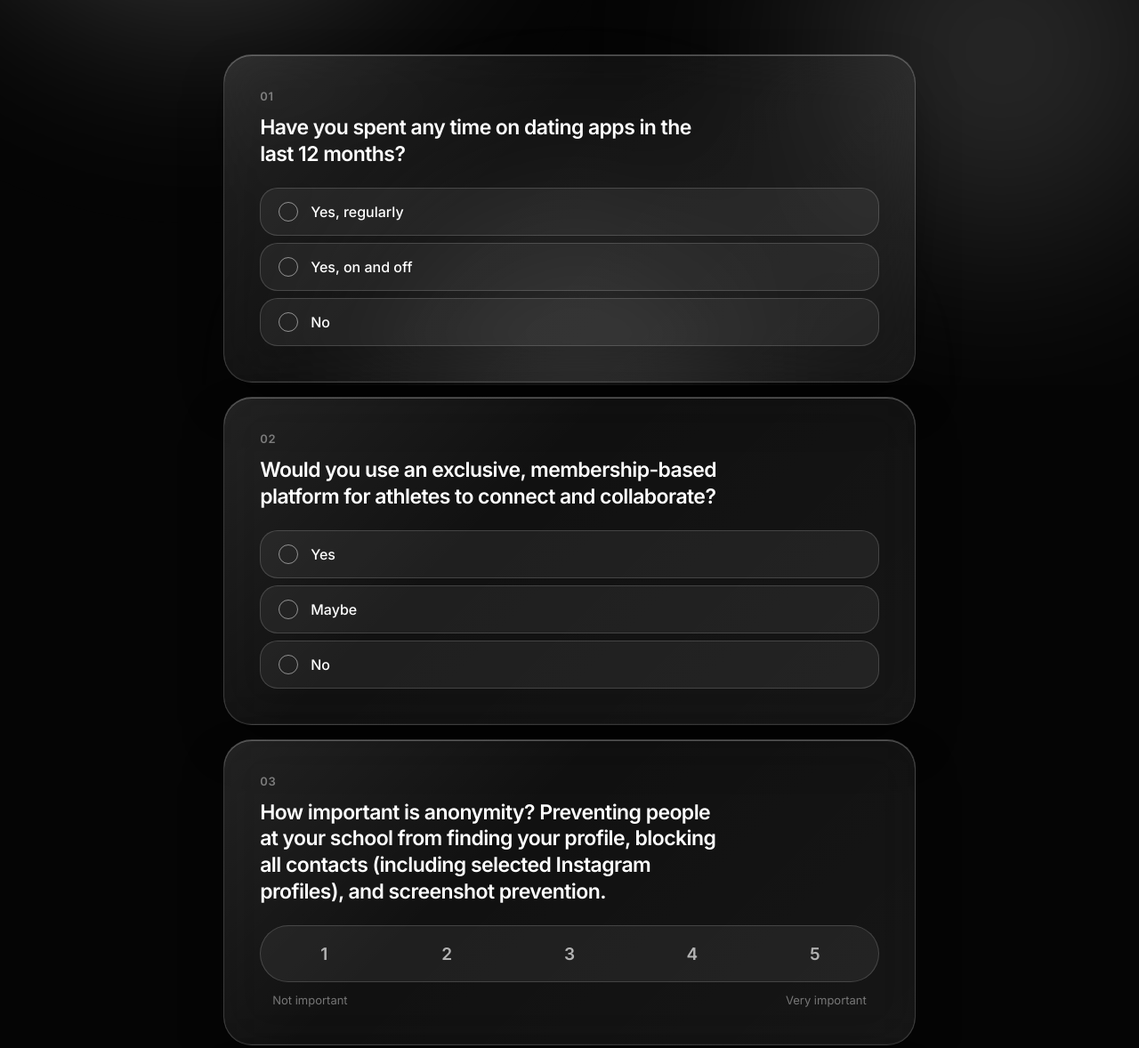
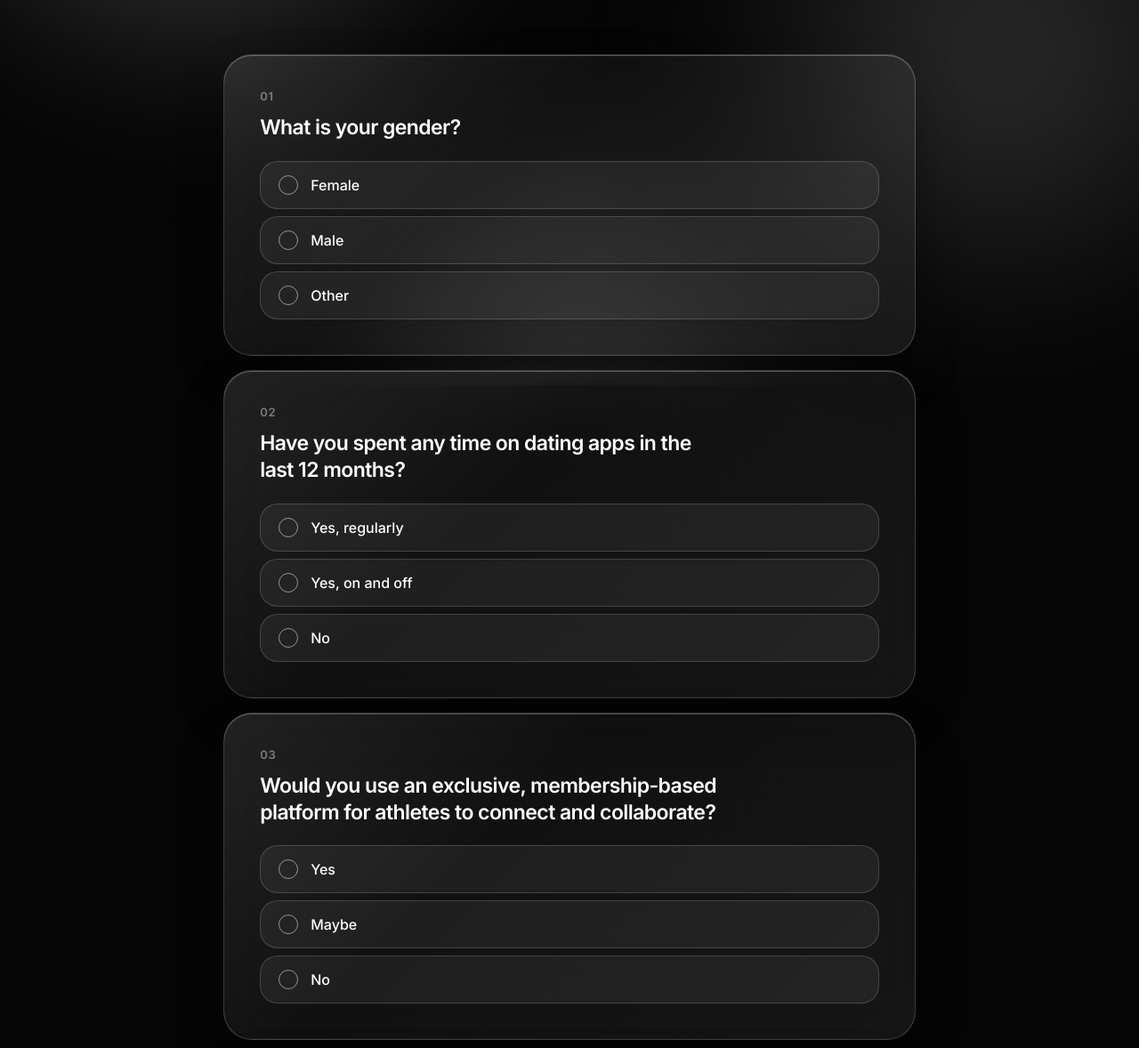
Before and after one commit to emmettmack/lettered-survey, a plain HTML site: page index.html in a window 1280 px wide. Shown: the part 367-1545 px from the top of the page at 89% size. Drawn offline with Linux system fonts and the light colour scheme.

Commit message:
Add files via upload

```diff
--- a/index.html
+++ b/index.html
@@ -4,9 +4,9 @@
 <meta charset="utf-8">
 <meta name="viewport" content="width=device-width, initial-scale=1">
 <title>Lettered – Quick survey</title>
-<meta name="description" content="Four quick questions about a private, membership-based app for athletes. Every question is optional and answers are anonymous.">
+<meta name="description" content="Five quick questions about a private, membership-based app for athletes. Every question is optional and answers are anonymous.">
 <meta property="og:title" content="Lettered – Quick survey">
-<meta property="og:description" content="Four questions. All optional. Fully anonymous.">
+<meta property="og:description" content="Five questions. All optional. Fully anonymous.">
 <meta name="robots" content="noindex">
 <link rel="preconnect" href="https://fonts.googleapis.com">
 <link rel="preconnect" href="https://fonts.gstatic.com" crossorigin>
@@ -31,10 +31,23 @@
   </section>
 
   <form class="form" id="survey" novalidate>
+    <!-- Gender -->
+    <div class="q glass">
+      <fieldset>
+        <legend><span class="num">01</span>What is your gender?</legend>
+        <div class="body opts">
+          <input type="radio" name="q0" id="q0a" value="Female"><label for="q0a">Female</label>
+          <input type="radio" name="q0" id="q0b" value="Male"><label for="q0b">Male</label>
+          <input type="radio" name="q0" id="q0c" value="Other"><label for="q0c">Other</label>
+        </div>
+        <button type="button" class="clear hidden" data-clear="q0">Clear selection</button>
+      </fieldset>
+    </div>
+
     <!-- Q1 -->
     <div class="q glass">
       <fieldset>
-        <legend><span class="num">01</span>Have you spent any time on dating apps in the last 12 months?</legend>
+        <legend><span class="num">02</span>Have you spent any time on dating apps in the last 12 months?</legend>
         <div class="body opts">
           <input type="radio" name="q1" id="q1a" value="Yes, regularly"><label for="q1a">Yes, regularly</label>
           <input type="radio" name="q1" id="q1b" value="Yes, on and off"><label for="q1b">Yes, on and off</label>
@@ -47,7 +60,7 @@
     <!-- Q2 -->
     <div class="q glass">
       <fieldset>
-        <legend><span class="num">02</span>Would you use an exclusive, membership-based platform for athletes to connect and collaborate?</legend>
+        <legend><span class="num">03</span>Would you use an exclusive, membership-based platform for athletes to connect and collaborate?</legend>
         <div class="body opts">
           <input type="radio" name="q2" id="q2a" value="Yes"><label for="q2a">Yes</label>
           <input type="radio" name="q2" id="q2b" value="Maybe"><label for="q2b">Maybe</label>
@@ -60,7 +73,7 @@
     <!-- Q3 -->
     <div class="q glass">
       <fieldset>
-        <legend><span class="num">03</span>How important is anonymity? Preventing people at your school from finding your profile, blocking all contacts (including selected Instagram profiles), and screenshot prevention.</legend>
+        <legend><span class="num">04</span>How important is anonymity? Preventing people at your school from finding your profile, blocking all contacts (including selected Instagram profiles), and screenshot prevention.</legend>
         <div class="body">
           <div class="scale">
             <input type="radio" name="q3" id="q3-1" value="1"><label for="q3-1">1</label>
@@ -78,7 +91,7 @@
     <!-- Q4 -->
     <div class="q glass">
       <fieldset>
-        <legend><span class="num">04</span>How valuable is setting a future location for dates you know you'll be traveling?</legend>
+        <legend><span class="num">05</span>How valuable is setting a future location for dates you know you'll be traveling?</legend>
         <div class="body">
           <div class="scale">
             <input type="radio" name="q4" id="q4-1" value="1"><label for="q4-1">1</label>
--- a/survey.js
+++ b/survey.js
@@ -2,7 +2,7 @@
   var form = document.getElementById('survey');
   var send = document.getElementById('send');
   var err = document.getElementById('err');
-  var QS = ['q1', 'q2', 'q3', 'q4'];
+  var QS = ['q0', 'q1', 'q2', 'q3', 'q4'];
 
   // "Clear selection" links, like Google Forms
   form.addEventListener('change', function (e) {
```
